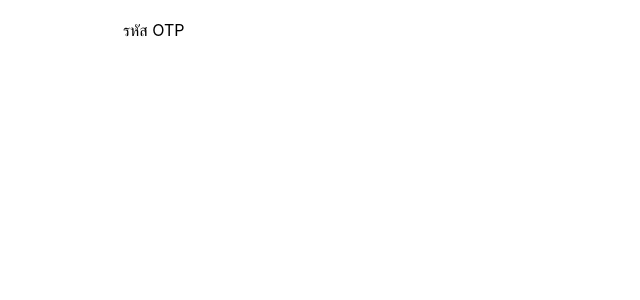
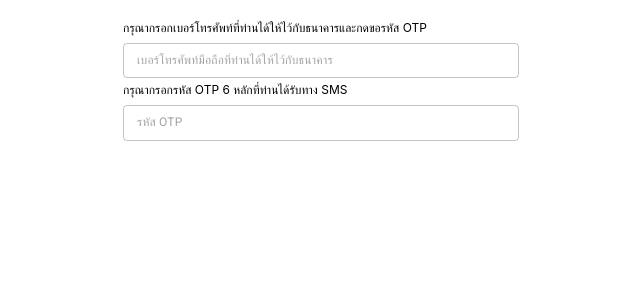
Before and after one commit to pramoch/react-app, a React (Create React App) app: page /otp in a window 1280 px wide. Shown: the top 300 px of the page, without its empty margins (319-959 px from the left). Built offline with nearby package versions, Linux system fonts and the light colour scheme.

Commit message:
Add input to OTP

```diff
--- a/src/components/Card/Card.js
+++ b/src/components/Card/Card.js
@@ -5,7 +5,7 @@ const Card = () => {
   const { t } = useTranslation();
 
   return (
-    <div>{ t('Card')}</div>
+    <div>{ t('CARD')}</div>
   )
 }
 
--- a/src/components/Home/Home.js
+++ b/src/components/Home/Home.js
@@ -23,7 +23,7 @@ const Home = () => {
       </div>
       <div className={styles.buttonWrapper}>
         <Button onClick={() => history.push('/card')} startIcon={<CreditCard/>} fullWidth size="large" variant="contained" color="primary">
-          {t('Card')}
+          {t('CARD')}
         </Button>
       </div>
       <div className={styles.languageWrapper}>
--- a/src/components/OTP/OTP.js
+++ b/src/components/OTP/OTP.js
@@ -1,11 +1,50 @@
 import React from 'react';
 import { useTranslation } from 'react-i18next';
+import Box from '@material-ui/core/Box';
+import TextField from '@material-ui/core/TextField';
+import { makeStyles } from '@material-ui/core/styles';
+
+const useStyles = makeStyles({
+  input: {
+    fontSize: 12
+  }
+});
 
 const OTP = () => {
   const { t } = useTranslation();
+  const classes = useStyles();
 
   return (
-    <div>{ t('OTP')}</div>
+    <Box fontSize={12}>
+      <form>
+        <div>{ t('ENTER_MOBILE_NUMBER') }</div>
+        <TextField
+          InputProps={{
+            classes: {
+              input: classes.input
+            }
+          }}
+          variant="outlined"
+          size="small"
+          margin="dense"
+          placeholder={ t('YOUR_MOBILE_NUMBER') }
+          fullWidth
+        />
+        <div>{ t('ENTER_OTP') }</div>
+        <TextField
+          InputProps={{
+            classes: {
+              input: classes.input
+            }
+          }}
+          variant="outlined"
+          size="small"
+          margin="dense"
+          placeholder={ t('OTP') }
+          fullWidth
+        />
+      </form>
+    </Box>
   )
 }
 
--- a/src/i18n/texts.json
+++ b/src/i18n/texts.json
@@ -1,14 +1,20 @@
 {
   "en": {
     "translation": {
-      "Card": "Card",
-      "OTP": "OTP"
+      "CARD": "Card",
+      "OTP": "OTP",
+      "ENTER_MOBILE_NUMBER": "Please enter your mobile number.",
+      "YOUR_MOBILE_NUMBER": "Your mobile number",
+      "ENTER_OTP": "Please enter six digits OTP"
     }
   },
   "th": {
     "translation": {
-      "Card": "บัตร",
-      "OTP": "รหัส OTP"
+      "CARD": "บัตร",
+      "OTP": "รหัส OTP",
+      "ENTER_MOBILE_NUMBER": "กรุณากรอกเบอร์โทรศัพท์ที่ท่านได้ให้ไว้กับธนาคารและกดขอรหัส OTP",
+      "YOUR_MOBILE_NUMBER": "เบอร์โทรศัพท์มือถือที่ท่านได้ให้ไว้กับธนาคาร",
+      "ENTER_OTP": "กรุณากรอกรหัส OTP 6 หลักที่ท่านได้รับทาง SMS"
     }
   }
 }
```
